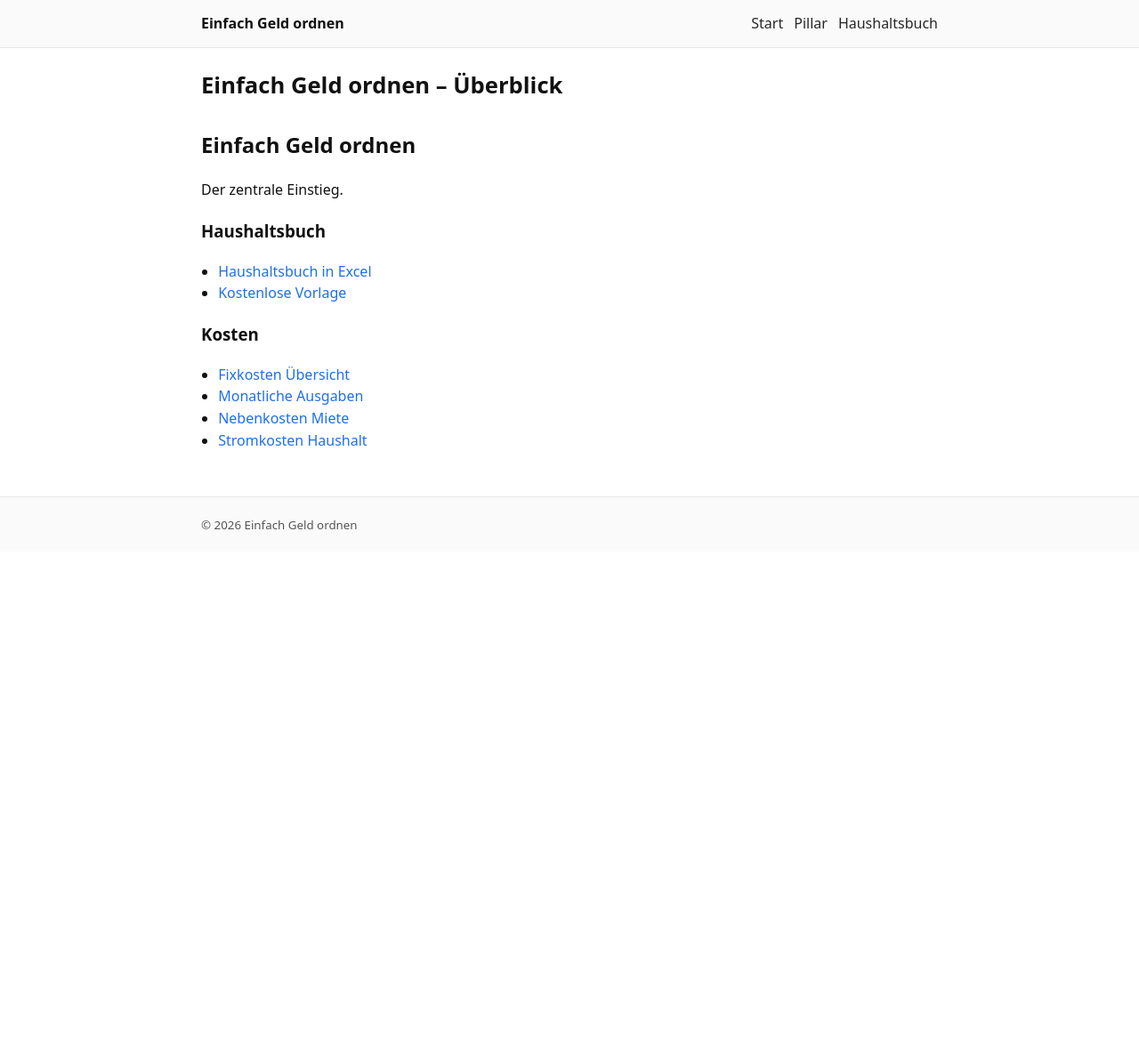
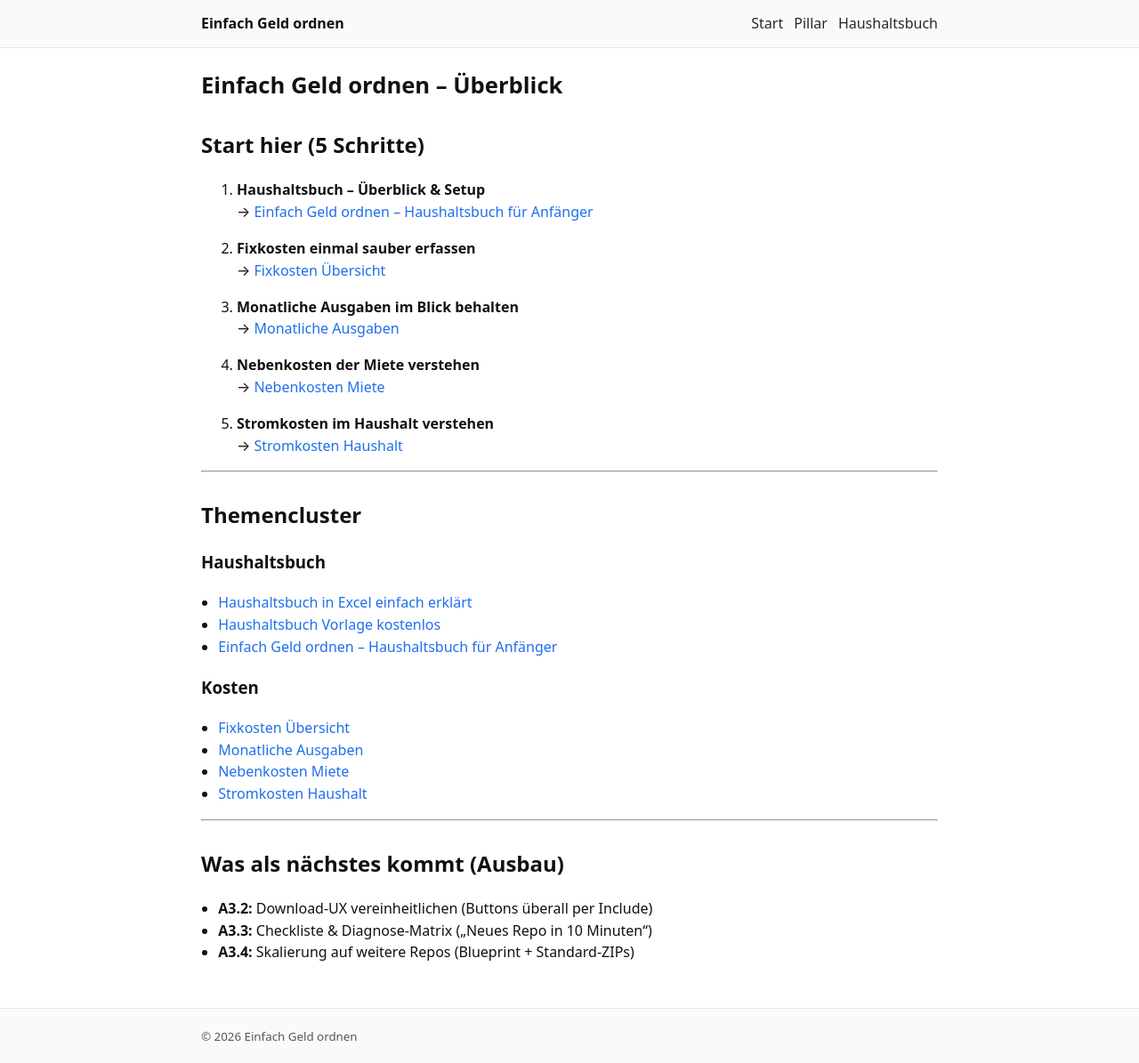
Before and after one commit to gluecklich-tools/einfach-geld-ordnen, a Jekyll site: the page built from pillar/index.md, in a window 1280 px wide. Shown: the whole page at 89% size. Built offline with Jekyll 4.4.1, drawn with Linux system fonts in a browser that asks for light colours; before the commit the page ends 900 px from its top, so only the background shows below that.

Commit message:
Full replacement / Clone-Replace: pillar (A3.1 v001)

```diff
--- a/pillar/index.md
+++ b/pillar/index.md
@@ -1,19 +1,46 @@
 ---
 layout: default
 title: "Einfach Geld ordnen – Überblick"
+h1: "Einfach Geld ordnen – Überblick"
 permalink: /pillar/
 ---
 
-## Einfach Geld ordnen
+## Start hier (5 Schritte)
 
-Der zentrale Einstieg.
+1. **Haushaltsbuch – Überblick & Setup**
+   → [Einfach Geld ordnen – Haushaltsbuch für Anfänger]({{ "/pillar/einfach-geld-ordnen-haushaltsbuch.html" | relative_url }})
+
+2. **Fixkosten einmal sauber erfassen**
+   → [Fixkosten Übersicht]({{ "/seiten/fixkosten-uebersicht.html" | relative_url }})
+
+3. **Monatliche Ausgaben im Blick behalten**
+   → [Monatliche Ausgaben]({{ "/seiten/monatliche-ausgaben.html" | relative_url }})
+
+4. **Nebenkosten der Miete verstehen**
+   → [Nebenkosten Miete]({{ "/seiten/nebenkosten-miete.html" | relative_url }})
+
+5. **Stromkosten im Haushalt verstehen**
+   → [Stromkosten Haushalt]({{ "/seiten/stromkosten-haushalt.html" | relative_url }})
+
+---
+
+## Themencluster
 
 ### Haushaltsbuch
-- [Haushaltsbuch in Excel](../seiten/haushaltsbuch-excel.html)
-- [Kostenlose Vorlage](../seiten/haushaltsbuch-vorlage-kostenlos.html)
+- [Haushaltsbuch in Excel einfach erklärt]({{ "/seiten/haushaltsbuch-excel.html" | relative_url }})
+- [Haushaltsbuch Vorlage kostenlos]({{ "/seiten/haushaltsbuch-vorlage-kostenlos.html" | relative_url }})
+- [Einfach Geld ordnen – Haushaltsbuch für Anfänger]({{ "/pillar/einfach-geld-ordnen-haushaltsbuch.html" | relative_url }})
 
 ### Kosten
-- [Fixkosten Übersicht](../seiten/fixkosten-uebersicht.html)
-- [Monatliche Ausgaben](../seiten/monatliche-ausgaben.html)
-- [Nebenkosten Miete](../seiten/nebenkosten-miete.html)
-- [Stromkosten Haushalt](../seiten/stromkosten-haushalt.html)
+- [Fixkosten Übersicht]({{ "/seiten/fixkosten-uebersicht.html" | relative_url }})
+- [Monatliche Ausgaben]({{ "/seiten/monatliche-ausgaben.html" | relative_url }})
+- [Nebenkosten Miete]({{ "/seiten/nebenkosten-miete.html" | relative_url }})
+- [Stromkosten Haushalt]({{ "/seiten/stromkosten-haushalt.html" | relative_url }})
+
+---
+
+## Was als nächstes kommt (Ausbau)
+
+- **A3.2:** Download-UX vereinheitlichen (Buttons überall per Include)
+- **A3.3:** Checkliste & Diagnose-Matrix („Neues Repo in 10 Minuten“)
+- **A3.4:** Skalierung auf weitere Repos (Blueprint + Standard-ZIPs)
```
Also changed, not shown: pillar/04_Content_Finalpillareinfach-geld-ordnen.md (+26 -3 lines).
